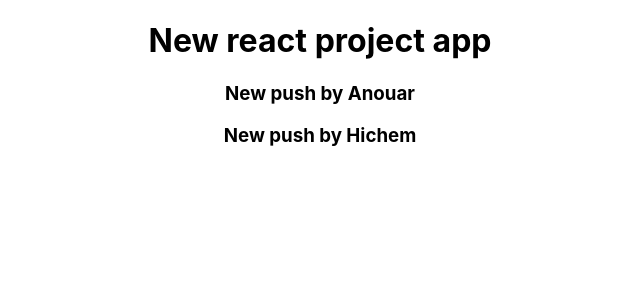
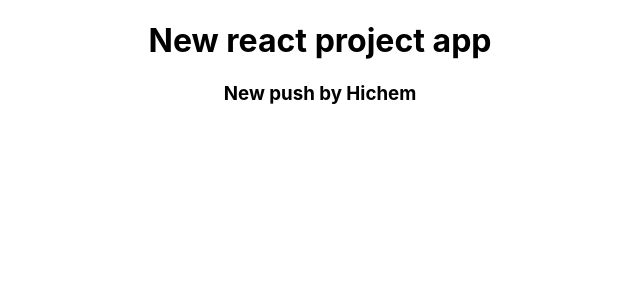
Before and after one commit to Anouar-Aouini/test-git, a React (Create React App) app: page / in a window 1280 px wide. Shown: the top 300 px of the page, without its empty margins (320-960 px from the left). Built offline with nearby package versions, Linux system fonts and the light colour scheme.

Commit message:
New push by hichem

```diff
--- a/src/App.js
+++ b/src/App.js
@@ -4,7 +4,6 @@ function App() {
   return (
     <div className="App">
       <h1>New react project app</h1>
-      <h3>New push by Anouar</h3>
       <h3>New push by Hichem</h3>
     </div>
   );
```
